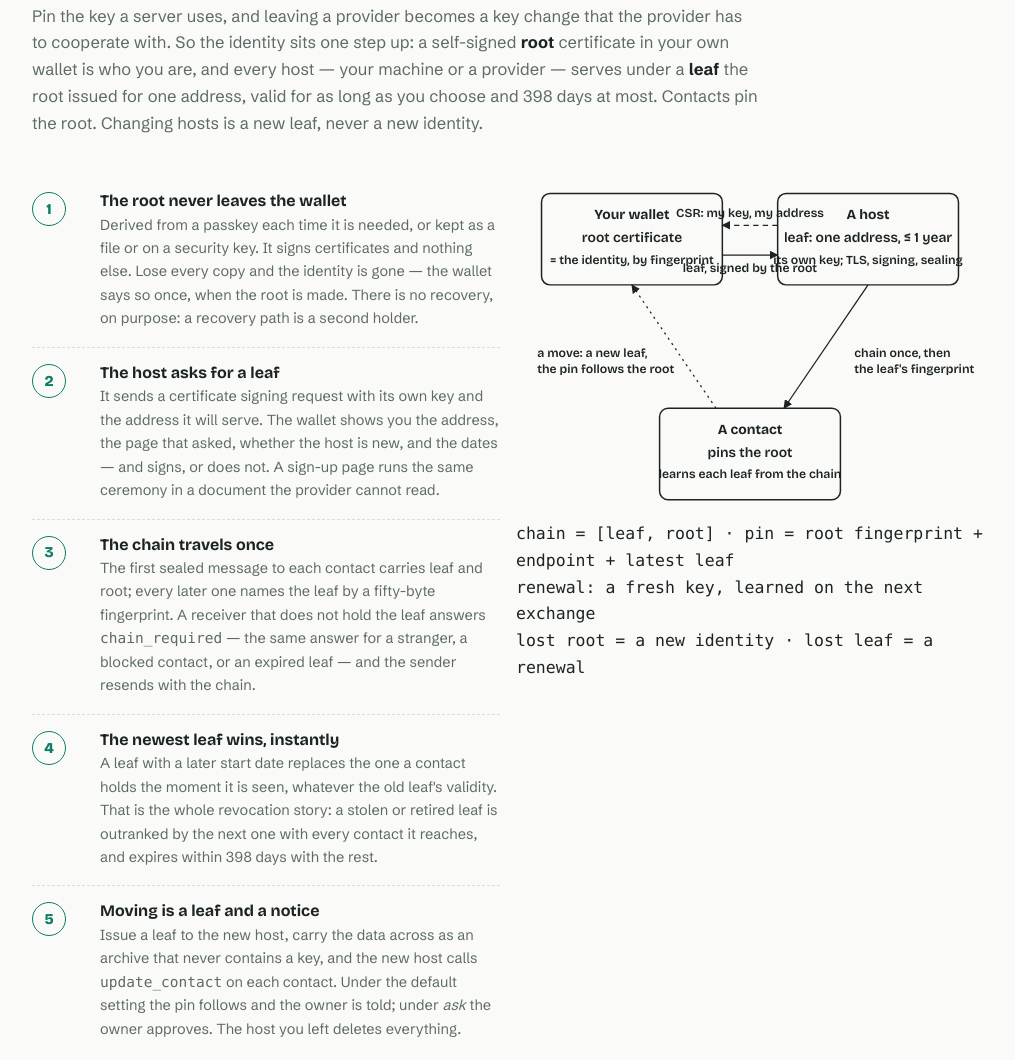
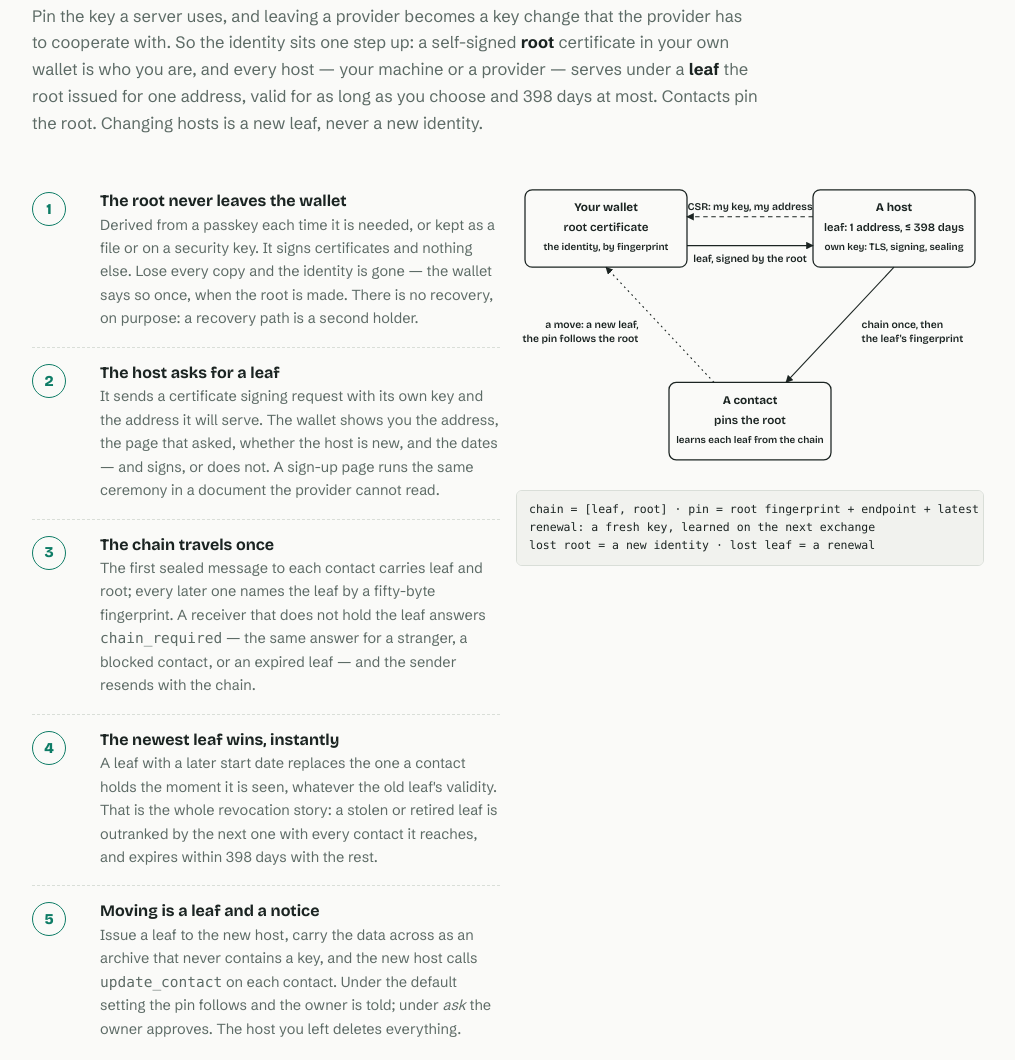
Before and after one commit to humandelegatedtrustprotocol/hdtp-spec, a website: page explainer/pact-explainer.html in a window 1280 px wide. Shown: the part 2111-3171 px from the top of the page, without its empty margins (132-1147 px from the left). Drawn offline with nearby package versions, Linux system fonts and the light colour scheme; a web font is replaced by a local one.

Commit message:
The explainer says roots and chains where it still said keys, and lives at a link that opens
The invite diagram still pinned keys ("his cert = his card's key", "Keys pinned both ways"); under
2.x a redeem proves a chain and what is pinned is a root. The certificate-authority diagram's arrow
labels collided with both boxes and three lines overflowed theirs: redrawn with room for them, and
the summary block under it is styled (its CSS had been scoped to another section).

Republished as an artifact. The link this repository named answers "not found" to the owner's
account and is in no listing of it, so README and CLAUDE.md name the new one.

```diff
--- a/explainer/pact-explainer.html
+++ b/explainer/pact-explainer.html
@@ -97,7 +97,7 @@
   .pillar{border:1px solid var(--line); background:var(--card); border-radius:2px; padding:20px}
   .pillar h3{font-size:17px; margin-bottom:8px}
   .pillar p{font-size:14px; color:var(--muted)}
-  .pillar .art{margin-top:14px; background:var(--surface); border:1px solid var(--line); border-radius:6px; padding:10px 12px; font-size:11.5px; line-height:1.55; overflow-x:auto; white-space:nowrap}
+  .art{margin-top:14px; background:var(--surface); border:1px solid var(--line); border-radius:6px; padding:10px 12px; font-size:11.5px; line-height:1.55; overflow-x:auto; white-space:nowrap}
   .art .hl{color:var(--accent); font-weight:600}
 
   pre{background:var(--card); border:1px solid var(--line); border-radius:6px; padding:16px 18px; font-size:12.8px; line-height:1.55; overflow-x:auto; margin:0}
@@ -292,37 +292,37 @@
         <div class="step"><div class="n" aria-hidden="true"></div><div><h3>Moving is a leaf and a notice</h3><p>Issue a leaf to the new host, carry the data across as an archive that never contains a key, and the new host calls <span class="mono">update_contact</span> on each contact. Under the default setting the pin follows and the owner is told; under <em>ask</em> the owner approves. The host you left deletes everything.</p></div></div>
       </div>
       <div>
-        <svg viewBox="0 0 440 330" role="img" aria-label="The wallet holds the root and issues a leaf to the host; the contact pins the root and seals to the leaf" style="width:100%;height:auto;display:block">
+        <svg viewBox="0 0 520 340" role="img" aria-label="The wallet holds the root and issues a leaf to the host; the contact pins the root and seals to the leaf" style="width:100%;height:auto;display:block">
           <defs><marker id="m20" viewBox="0 0 10 10" refX="9" refY="5" markerWidth="7" markerHeight="7" orient="auto-start-reverse"><path d="M0 0L10 5L0 10z" fill="currentColor"/></marker></defs>
           <g fill="none" stroke="currentColor" stroke-width="1.4">
-            <rect x="24" y="22" width="170" height="86" rx="8"/>
-            <rect x="246" y="22" width="170" height="86" rx="8"/>
-            <rect x="135" y="224" width="170" height="86" rx="8"/>
+            <rect x="10" y="22" width="180" height="86" rx="8"/>
+            <rect x="330" y="22" width="180" height="86" rx="8"/>
+            <rect x="170" y="236" width="180" height="86" rx="8"/>
           </g>
           <g font-family="Bricolage Grotesque, sans-serif" font-size="13" fill="currentColor">
-            <text x="109" y="46" text-anchor="middle" font-weight="700">Your wallet</text>
-            <text x="109" y="68" text-anchor="middle">root certificate</text>
-            <text x="109" y="88" text-anchor="middle" font-size="11.5">= the identity, by fingerprint</text>
-            <text x="331" y="46" text-anchor="middle" font-weight="700">A host</text>
-            <text x="331" y="68" text-anchor="middle">leaf: one address, ≤ 1 year</text>
-            <text x="331" y="88" text-anchor="middle" font-size="11.5">its own key; TLS, signing, sealing</text>
-            <text x="220" y="248" text-anchor="middle" font-weight="700">A contact</text>
-            <text x="220" y="270" text-anchor="middle">pins the root</text>
-            <text x="220" y="290" text-anchor="middle" font-size="11.5">learns each leaf from the chain</text>
+            <text x="100" y="46" text-anchor="middle" font-weight="700">Your wallet</text>
+            <text x="100" y="68" text-anchor="middle">root certificate</text>
+            <text x="100" y="89" text-anchor="middle" font-size="11">the identity, by fingerprint</text>
+            <text x="420" y="46" text-anchor="middle" font-weight="700">A host</text>
+            <text x="420" y="68" text-anchor="middle" font-size="12.5">leaf: 1 address, ≤ 398 days</text>
+            <text x="420" y="89" text-anchor="middle" font-size="11">own key: TLS, signing, sealing</text>
+            <text x="260" y="260" text-anchor="middle" font-weight="700">A contact</text>
+            <text x="260" y="282" text-anchor="middle">pins the root</text>
+            <text x="260" y="303" text-anchor="middle" font-size="11">learns each leaf from the chain</text>
           </g>
           <g stroke="currentColor" stroke-width="1.2" fill="none">
-            <line x1="246" y1="52" x2="194" y2="52" marker-end="url(#m20)" stroke-dasharray="5 4"/>
-            <line x1="194" y1="80" x2="246" y2="80" marker-end="url(#m20)"/>
-            <line x1="331" y1="108" x2="252" y2="224" marker-end="url(#m20)"/>
-            <line x1="188" y1="224" x2="109" y2="108" marker-end="url(#m20)" stroke-dasharray="2 4"/>
+            <line x1="330" y1="52" x2="190" y2="52" marker-end="url(#m20)" stroke-dasharray="5 4"/>
+            <line x1="190" y1="84" x2="330" y2="84" marker-end="url(#m20)"/>
+            <line x1="420" y1="108" x2="300" y2="236" marker-end="url(#m20)"/>
+            <line x1="220" y1="236" x2="100" y2="108" marker-end="url(#m20)" stroke-dasharray="2 4"/>
           </g>
           <g font-family="Bricolage Grotesque, sans-serif" font-size="11.5" fill="currentColor">
-            <text x="220" y="44" text-anchor="middle">CSR: my key, my address</text>
-            <text x="220" y="96" text-anchor="middle">leaf, signed by the root</text>
-            <text x="318" y="176" text-anchor="start">chain once, then</text>
-            <text x="318" y="191" text-anchor="start">the leaf's fingerprint</text>
-            <text x="20" y="176" text-anchor="start">a move: a new leaf,</text>
-            <text x="20" y="191" text-anchor="start">the pin follows the root</text>
+            <text x="260" y="44" text-anchor="middle">CSR: my key, my address</text>
+            <text x="260" y="102" text-anchor="middle">leaf, signed by the root</text>
+            <text x="384" y="176" text-anchor="start">chain once, then</text>
+            <text x="384" y="191" text-anchor="start">the leaf's fingerprint</text>
+            <text x="136" y="176" text-anchor="end">a move: a new leaf,</text>
+            <text x="136" y="191" text-anchor="end">the pin follows the root</text>
           </g>
         </svg>
         <div class="art mono">chain = [leaf, root] · pin = root fingerprint + endpoint + latest leaf<br>renewal: a fresh key, learned on the next exchange<br>lost root = a new identity · lost leaf = a renewal</div>
@@ -334,11 +334,11 @@
 <section>
   <div class="wrap">
     <div class="eyebrow">Becoming contacts</div>
-    <h2>The friend request is the key exchange</h2>
-    <p class="intro">Two ways in, both ending the same place: keys pinned on both sides, cards in both phone books, and a human said yes on each end. <strong>Invites</strong> are for reaching out; <strong>shared vCards</strong> are for people who already have your card.</p>
+    <h2>The friend request is the certificate exchange</h2>
+    <p class="intro">Two ways in, both ending the same place: roots pinned on both sides, cards in both phone books, and a human said yes on each end. <strong>Invites</strong> are for reaching out; <strong>shared vCards</strong> are for people who already have your card.</p>
 
     <figure>
-      <svg viewBox="0 0 960 210" role="img" aria-label="Invite flow: Alina creates an invite with settings, shares it as a QR or link, Bharat's agent redeems it proving key possession over mTLS, Alina approves, and both sides pin keys.">
+      <svg viewBox="0 0 960 210" role="img" aria-label="Invite flow: Alina creates an invite with settings, shares it as a QR or link, Bharat's agent redeems it proving his certificate chain, Alina approves, and both sides pin each other's root.">
         <defs>
           <marker id="mI2" viewBox="0 0 10 10" refX="9" refY="5" markerWidth="7" markerHeight="7" orient="auto-start-reverse"><polygon points="0,0 10,5 0,10" fill="currentColor"></polygon></marker>
         </defs>
@@ -360,7 +360,7 @@
           <circle cx="532" cy="64" r="15" fill="none" style="stroke:var(--accent)" stroke-width="1.5"></circle><text x="532" y="69" text-anchor="middle" class="d-lab" style="fill:var(--accent)" font-weight="700">3</text>
           <rect x="558" y="34" width="170" height="62" rx="3" style="fill:var(--accent-soft); stroke:var(--accent)" stroke-width="1.5"></rect>
           <text x="643" y="58" text-anchor="middle" class="d-lab" fill="currentColor" font-weight="700">Bharat redeems</text>
-          <text x="643" y="76" text-anchor="middle" class="d-lab-s d-mut">mTLS: his cert = his card's key</text>
+          <text x="643" y="76" text-anchor="middle" class="d-lab-s d-mut">his chain = his card's cert</text>
         </g>
         <line x1="732" y1="65" x2="760" y2="65" stroke="currentColor" stroke-width="1.5" marker-end="url(#mI2)"></line>
         <g>
@@ -371,15 +371,15 @@
         </g>
         <line x1="480" y1="110" x2="480" y2="136" stroke="currentColor" stroke-width="1.5" marker-end="url(#mI2)"></line>
         <rect x="270" y="140" width="420" height="44" rx="3" fill="none" style="stroke:var(--accent)" stroke-width="1.5"></rect>
-        <text x="480" y="160" text-anchor="middle" class="d-lab" style="fill:var(--accent)" font-weight="700">Keys pinned both ways · vCards saved to both phone books</text>
-        <text x="480" y="176" text-anchor="middle" class="d-lab-s d-mut">every future call is mutually authenticated against exactly these keys</text>
+        <text x="480" y="160" text-anchor="middle" class="d-lab" style="fill:var(--accent)" font-weight="700">Roots pinned both ways · vCards saved to both phone books</text>
+        <text x="480" y="176" text-anchor="middle" class="d-lab-s d-mut">every future call proves a chain to exactly these roots</text>
       </svg>
-      <figcaption>The redeem call itself completes the key exchange: Bharat proves he holds his key by presenting it as his TLS client certificate, and Alina's signed card arrives over the endpoint she personally handed out in the QR. No extra ceremony.</figcaption>
+      <figcaption>The redeem call itself completes the exchange: Bharat proves his chain — the leaf on his card, signed by his root — as his TLS client certificate, or inside a sealed envelope when an edge sits in between, and Alina's signed card arrives over the endpoint she personally handed out in the QR. No extra ceremony.</figcaption>
     </figure>
 
     <div class="steps measure" style="margin-top:28px">
       <div class="step"><div class="n" aria-hidden="true"></div><div><h3>Invites are revocable at the protocol level</h3><p>All settings — expiry, <code>max_uses</code> (set it high for a QR shown to a room), auto-accept, permission preset — live on the sender's server, not in the link. Delete the token and the link is dead everywhere, instantly.</p></div></div>
-      <div class="step"><div class="n" aria-hidden="true"></div><div><h3>Shared vCards use channels people already trust</h3><p>Someone sends you their card over WhatsApp or AirDrop; your agent spots the <code>X-PACT-*</code> fields and offers "connect our agents?". The card you already hold is the trust anchor — the accepting caller must present exactly that key.</p></div></div>
+      <div class="step"><div class="n" aria-hidden="true"></div><div><h3>Shared vCards use channels people already trust</h3><p>Someone sends you their card over WhatsApp or AirDrop; your agent spots the <code>X-PACT-*</code> fields and offers "connect our agents?". The card you already hold is the trust anchor — the accepting caller must prove a chain under exactly the root that card names.</p></div></div>
       <div class="step"><div class="n" aria-hidden="true"></div><div><h3>Unsolicited requests are always manual</h3><p>Strangers get exactly two tools: <code>redeem_invite</code> and <code>request_contact</code>. Nothing else exists for them until a human approves. Blocking is silent — a blocked contact simply becomes a stranger again.</p></div></div>
     </div>
   </div>
@@ -492,7 +492,7 @@ check_availability → { slots: [ 2 ] }</pre>
       <div class="trade"><div class="mark">Lost root = new identity</div><p>No recovery ceremony exists: a recovery path is a second holder. Make a new root, re-share your card. <strong>A lost host key, though, is one new certificate</strong> — your wallet issues another leaf and contacts keep the root they pinned.</p></div>
       <div class="trade"><div class="mark">Hosts can read</div><p>Sealed envelopes keep edges and tunnels out; nothing keeps your own host out, because it has to open what it serves. <strong>Direct connections stay private to the two endpoints</strong>; a hosted identity is as private as the host you chose, and no forward secrecy protects recorded ciphertext from a leaf key stolen later.</p></div>
     </div>
-    <p class="intro" style="margin-top:26px; margin-bottom:0">What it keeps, without compromise: manual consent on both sides, pinned keys on every call, per-contact permission control, revocable invites, phone-book integration, and a tool surface that grows without ever touching the protocol.</p>
+    <p class="intro" style="margin-top:26px; margin-bottom:0">What it keeps, without compromise: manual consent on both sides, a pinned root behind every call, per-contact permission control, revocable invites, phone-book integration, and a tool surface that grows without ever touching the protocol.</p>
   </div>
 </section>
 
```
Also changed, not shown: CLAUDE.md (+1 -1 lines), README.md.
